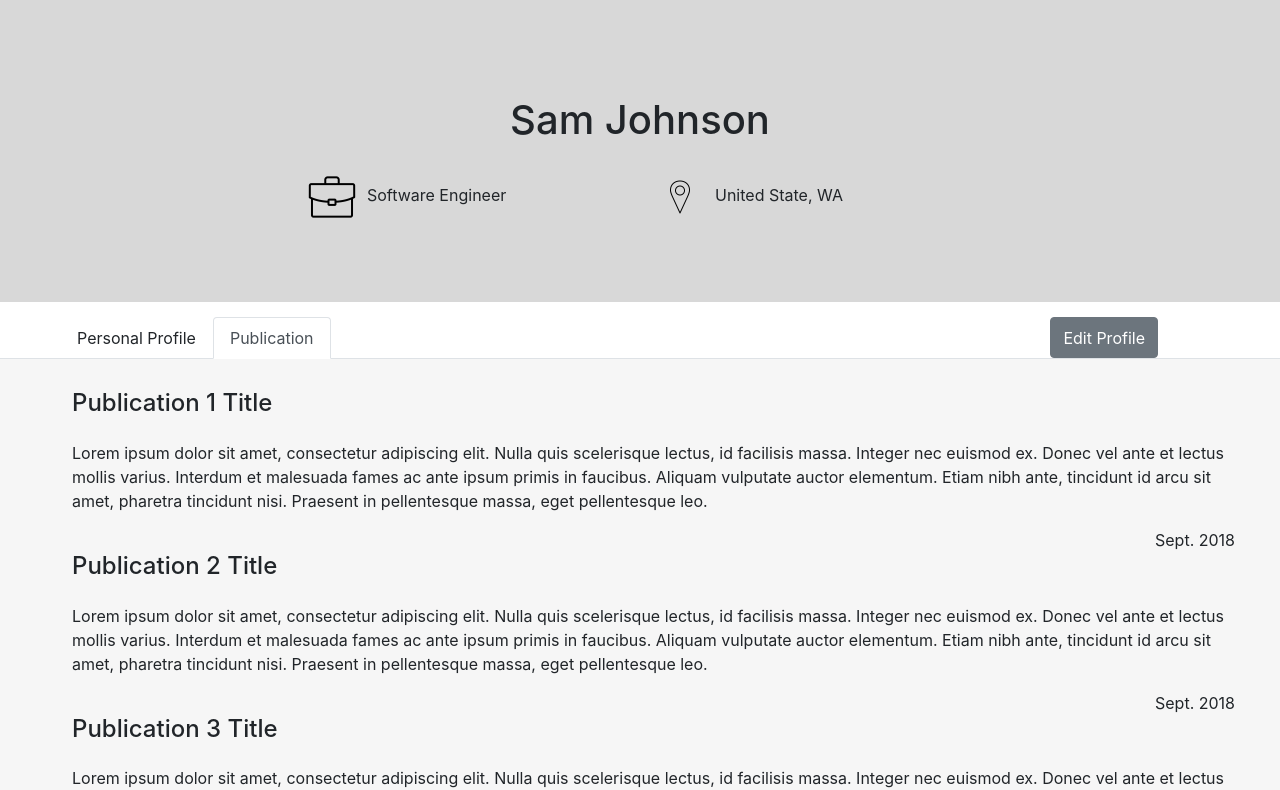
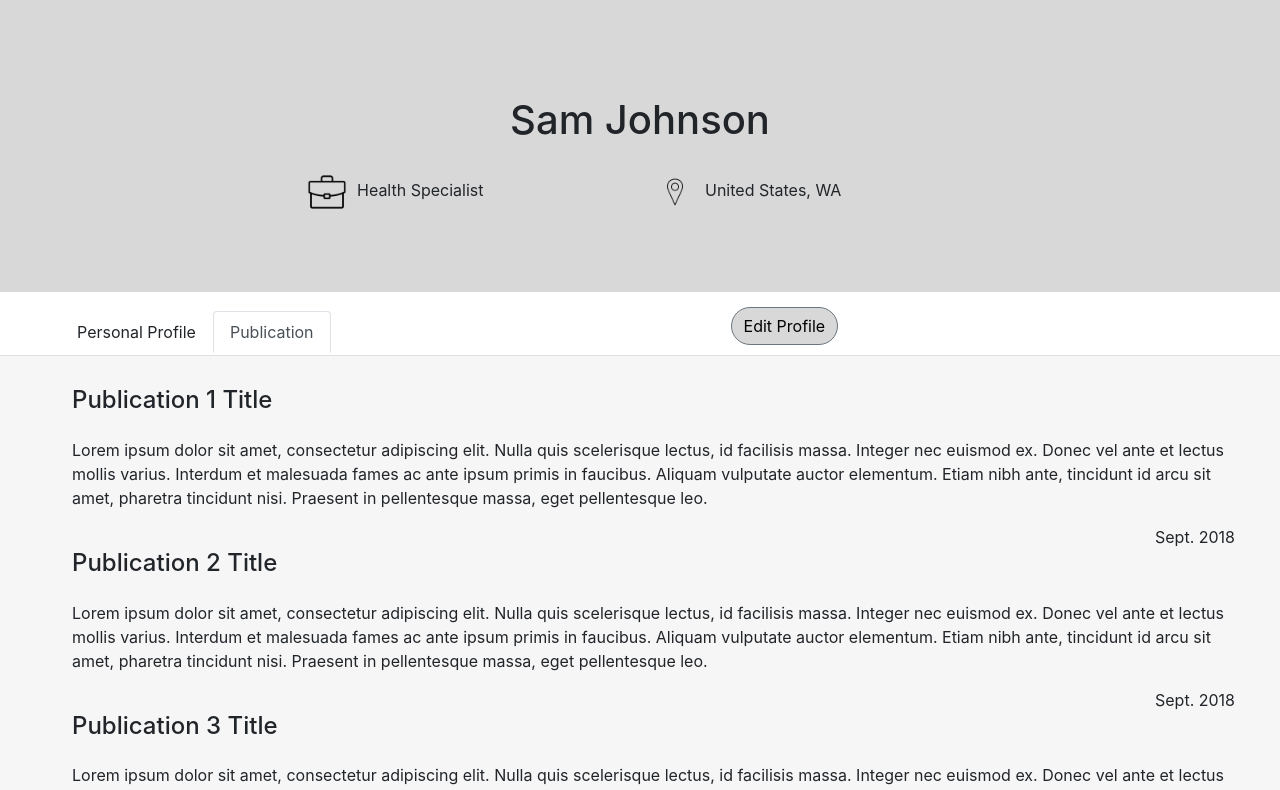
Before and after one commit to uwcapstoneihmeportal/uwcapstoneihmeportal.github.io, a React (Create React App) app in the folder client/: page /profile in a window 1280 px wide. Shown: the top 790 px of the page. Built offline with nearby package versions, Linux system fonts and the light colour scheme.

Commit message:
Add stylistic changes

```diff
--- a/client/package.json
+++ b/client/package.json
@@ -11,6 +11,7 @@
     "react-redux": "^6.0.1",
     "react-router-dom": "^4.3.1",
     "react-scripts": "2.1.8",
+    "react-spinners": "^0.5.3",
     "reactstrap": "^7.1.0",
     "redux": "^4.0.1",
     "redux-logger": "^3.0.6",
--- a/client/src/components/AuthForm.js
+++ b/client/src/components/AuthForm.js
@@ -5,7 +5,7 @@ const ButtonStyle = {
     backgroundColor: '#26a146',
     borderRadius: '25px',
     margin: '0 auto',
-    marginTop: '100px',
+    marginTop: '80px',
     width: '85%'
 }
 
--- a/client/src/views/ProfileView.js
+++ b/client/src/views/ProfileView.js
@@ -9,7 +9,14 @@ const info = {
     textAlign: 'center',
     width: '100%',
 }
-const style = { display: 'block', justifyContent: 'center', alignItems: 'center', width: '..', height: '..'}
+
+const style = {
+    display: 'block',
+    justifyContent: 'center',
+    alignItems: 'center',
+    width: '..',
+    height: '..'
+}
 
 class ProfileView extends Component {
     constructor(props) {
@@ -32,38 +39,38 @@ class ProfileView extends Component {
     render() {
         return (
             <div>
-                <div style={{backgroundColor:'#D8D8D8'}}>
-                <Container style={{paddingTop: '12vh'}}>
+                <div style={{ backgroundColor: '#D8D8D8' }}>
+                    <Container style={{ paddingTop: '12vh' }}>
                         <Row>
-                            <h1 style={{textAlign: 'center', width: '100%'}}>Sam Johnson</h1>
+                            <h1 style={{ textAlign: 'center', width: '100%' }}>Sam Johnson</h1>
                         </Row>
                     </Container>
-                <Container style={{paddingTop: '20px', paddingBottom:'10vh'}}>
-                    <Row style={{paddingLeft:'20%', paddingRight: '20%'}}>
+                    <Container style={{ paddingTop: '20px', paddingBottom: '10vh' }}>
+                        <Row style={{ paddingLeft: '20%', paddingRight: '20%' }}>
                             <Col>
-                            <img src={jobIcon} alt="test" style={{height:'50px', horizontalAlign: 'middle'}}/>
-                            <span style={{paddingLeft:'10px', fontSize:'2vh'}}>Software Engineer</span>
+                                <img src={jobIcon} alt="test" style={{ height: '40px', horizontalAlign: 'middle' }} />
+                                <span style={{ paddingLeft: '10px', fontSize: '2vh' }}>Health Specialist</span>
                             </Col>
                             <Col >
-                            <img src={locationIcon} alt="test" style={{height:'50px', horizontalAlign: 'middle'}}/>
-                            <span style={{paddingLeft:'10px', fontSize:'2vh'}}>United State, WA</span>
+                                <img src={locationIcon} alt="test" style={{ height: '40px', horizontalAlign: 'middle' }} />
+                                <span style={{ paddingLeft: '10px', fontSize: '2vh' }}>United States, WA</span>
                             </Col>
                         </Row>
                     </Container>
                 </div>
 
 
-            <div style={{paddingTop:'15px'}}>
-                <Nav tabs style={{paddingLeft:'60px'}}>
+                <div style={{ paddingTop: '15px' }}>
+                    <Nav tabs style={{ paddingLeft: '60px', alignItems: 'center' }}>
                         <NavItem>
                             <NavLink
                                 className={classnames({ active: this.state.activeTab === '1' })}
-                        onClick={() => { this.toggle('1');}}
+                                onClick={() => { this.toggle('1'); }}
                             >
                                 Personal Profile
                         </NavLink>
                         </NavItem>
-                    <NavItem style={{paddingRight:'59%'}}>
+                        <NavItem style={{marginRight: '400px'}}>
                             <NavLink
                                 className={classnames({ active: this.state.activeTab === '2' })}
                                 onClick={() => { this.toggle('2'); }}
@@ -72,16 +79,16 @@ class ProfileView extends Component {
                         </NavLink>
                         </NavItem>
 
-                    <Button variant="link " onClick={() => { this.toggle('3'); }}>Edit Profile</Button>
+                        <Button style={{marginBottom: '10px', borderRadius: '25px', backgroundColor: '#D8D8D8', color: 'black'}} variant="link " onClick={() => { this.toggle('3'); }}>Edit Profile</Button>
 
                     </Nav>
-                <TabContent activeTab={this.state.activeTab} style={{paddingLeft:'60px', paddingRight:'60px',backgroundColor:'#F6F6F6'}}>
+                    <TabContent activeTab={this.state.activeTab} style={{ paddingLeft: '60px', paddingRight: '60px', backgroundColor: '#F6F6F6' }}>
                         <TabPane tabId="1" >
                             <Row>
                                 <Col sm="12">
-                            <div style={{paddingLeft:'27px'}}>
-                                <Row style={{paddingTop:'30px'}}>
-                                    <h4 style={{paddingBottom:'15px'}}>Profile</h4>
+                                    <div style={{ paddingLeft: '27px' }}>
+                                        <Row style={{ paddingTop: '30px' }}>
+                                            <h4 style={{ paddingBottom: '15px' }}>Profile</h4>
                                             <text>Lorem ipsum dolor sit amet, consectetur adipiscing elit. Nulla quis scelerisque lectus, id
                                         facilisis massa. Integer nec euismod ex. Donec vel ante et lectus mollis varius. Interdum et
                                         malesuada fames ac ante ipsum primis in faucibus. Aliquam vulputate auctor elementum. Etiam nibh ante,
@@ -92,47 +99,47 @@ class ProfileView extends Component {
                             </Row>
                         </TabPane>
                         <TabPane tabId="2">
-                        <div style={{paddingLeft:'27px'}}>
-                            <Row style={{paddingTop:'30px'}}>
-                                <h4 style={{paddingBottom:'15px'}}>Publication 1 Title</h4>
+                            <div style={{ paddingLeft: '27px' }}>
+                                <Row style={{ paddingTop: '30px' }}>
+                                    <h4 style={{ paddingBottom: '15px' }}>Publication 1 Title</h4>
                                     <text>Lorem ipsum dolor sit amet, consectetur adipiscing elit. Nulla quis scelerisque lectus, id
                                     facilisis massa. Integer nec euismod ex. Donec vel ante et lectus mollis varius. Interdum et
                                     malesuada fames ac ante ipsum primis in faucibus. Aliquam vulputate auctor elementum. Etiam nibh ante,
                                     tincidunt id arcu sit amet, pharetra tincidunt nisi. Praesent in pellentesque massa, eget pellentesque leo.</text>
-                                <text style={{textAlign: 'right', width: '100%', paddingTop:'15px'}} >Sept. 2018</text>
+                                    <text style={{ textAlign: 'right', width: '100%', paddingTop: '15px' }} >Sept. 2018</text>
                                 </Row>
                                 <Row >
-                                <h4 style={{paddingBottom:'15px'}}>Publication 2 Title</h4>
+                                    <h4 style={{ paddingBottom: '15px' }}>Publication 2 Title</h4>
                                     <text>Lorem ipsum dolor sit amet, consectetur adipiscing elit. Nulla quis scelerisque lectus, id
                                     facilisis massa. Integer nec euismod ex. Donec vel ante et lectus mollis varius. Interdum et
                                     malesuada fames ac ante ipsum primis in faucibus. Aliquam vulputate auctor elementum. Etiam nibh ante,
                                     tincidunt id arcu sit amet, pharetra tincidunt nisi. Praesent in pellentesque massa, eget pellentesque leo.</text>
-                                <text style={{textAlign: 'right', width: '100%', paddingTop:'15px'}} >Sept. 2018</text>
+                                    <text style={{ textAlign: 'right', width: '100%', paddingTop: '15px' }} >Sept. 2018</text>
                                 </Row>
                                 <Row >
-                                <h4 style={{paddingBottom:'15px'}}>Publication 3 Title</h4>
+                                    <h4 style={{ paddingBottom: '15px' }}>Publication 3 Title</h4>
                                     <text>Lorem ipsum dolor sit amet, consectetur adipiscing elit. Nulla quis scelerisque lectus, id
                                     facilisis massa. Integer nec euismod ex. Donec vel ante et lectus mollis varius. Interdum et
                                     malesuada fames ac ante ipsum primis in faucibus. Aliquam vulputate auctor elementum. Etiam nibh ante,
                                     tincidunt id arcu sit amet, pharetra tincidunt nisi. Praesent in pellentesque massa, eget pellentesque leo.</text>
-                                <text style={{textAlign: 'right', width: '100%', paddingTop:'15px'}} >Sept. 2018</text>
+                                    <text style={{ textAlign: 'right', width: '100%', paddingTop: '15px' }} >Sept. 2018</text>
                                 </Row>
                                 <Row >
-                                <h4 style={{paddingBottom:'15px'}}>Publication 4 Title</h4>
+                                    <h4 style={{ paddingBottom: '15px' }}>Publication 4 Title</h4>
                                     <text>Lorem ipsum dolor sit amet, consectetur adipiscing elit. Nulla quis scelerisque lectus, id
                                     facilisis massa. Integer nec euismod ex. Donec vel ante et lectus mollis varius. Interdum et
                                     malesuada fames ac ante ipsum primis in faucibus. Aliquam vulputate auctor elementum. Etiam nibh ante,
                                     tincidunt id arcu sit amet, pharetra tincidunt nisi. Praesent in pellentesque massa, eget pellentesque leo.</text>
-                                <text style={{textAlign: 'right', width: '100%', paddingTop:'15px'}} >Sept. 2018</text>
+                                    <text style={{ textAlign: 'right', width: '100%', paddingTop: '15px' }} >Sept. 2018</text>
                                 </Row>
                             </div>
                         </TabPane>
                         <TabPane tabId="3" >
                             <Row>
                                 <Col sm="12">
-                            <div style={{paddingLeft:'27px'}}>
-                                <Row style={{paddingTop:'30px'}}>
-                                    <h4 style={{paddingBottom:'15px'}}>Edit Profile</h4>
+                                    <div style={{ paddingLeft: '27px' }}>
+                                        <Row style={{ paddingTop: '30px' }}>
+                                            <h4 style={{ paddingBottom: '15px' }}>Edit Profile</h4>
                                             <text>Lorem ipsum dolor sit amet, consectetur adipiscing elit. Nulla quis scelerisque lectus, id
                                         facilisis massa. Integer nec euismod ex. Donec vel ante et lectus mollis varius. Interdum et
                                         malesuada fames ac ante ipsum primis in faucibus. Aliquam vulputate auctor elementum. Etiam nibh ante,
--- a/client/src/views/SignInView.js
+++ b/client/src/views/SignInView.js
@@ -1,8 +1,10 @@
 import React, { Component } from 'react';
 import { Container, Row, Col } from 'reactstrap'
 import { AuthForm, AuthButton } from '../components/AuthForm'
+import { withRouter, Redirect } from 'react-router-dom'
 
-import { withRouter, Redirect } from 'react-router-dom'
+import { DotLoader } from 'react-spinners'
+
 
 const imagePath = require('../images/placeholderTwo.jpg')
 
@@ -14,10 +16,17 @@ const imageStyle = {
 }
 
 const H1Style = {
-    marginTop: '100px',
+    marginTop: '80px',
     textAlign: 'center',
     fontSize: '32px',
     fontWeight: 'bold'
+}
+
+const loadingStyle = {
+    display: 'block',
+    margin: '0 auto',
+    marginTop: '10px',
+    marginBottom: '0'
 }
 
 class SignInView extends Component {
@@ -26,15 +35,21 @@ class SignInView extends Component {
         this.state = {
             navigate: false,
             referrer: null,
+            loading: false
         };
     }
 
     handleClick = () => {
-        this.setState({referrer: '/profile'});
+        this.setState({ loading: true })
+
+        setTimeout(() => {
+            this.setState({ referrer: '/profile' })
+            this.setState({ loading: false })
+        }, 2 * 1000)
     }
 
     render() {
-        const {referrer} = this.state;
+        const { referrer } = this.state;
         if (referrer) return <Redirect to={referrer} />;
 
         return (
@@ -45,11 +60,14 @@ class SignInView extends Component {
                             style={imageStyle} />
                     </Col>
                     <Col sm="6" >
+                        <img src={require("../images/ihme_logo.png")} alt="IHME logo" style={{ paddingTop: '10px', height: '80px' }} />
+
                         <h1 style={H1Style}>Sign in</h1>
-                        <form style={{ }}>
+                        <form style={{}}>
                             <AuthForm labelText="Email" />
                             <AuthForm type="password" labelText="Password" />
-                            <AuthButton labelText="Sign in" onClick={this.handleClick}/>
+                            <DotLoader loading={this.state.loading} color="#26a146" css={loadingStyle} />
+                            <AuthButton labelText="Sign in" onClick={this.handleClick} />
                         </form>
                     </Col>
                 </Row>
```
Also changed, not shown: client/src/images/ihme_logo.png (added), 1 other file (tests, documents, lock files or other folders). Lines whose indentation alone changed are shown as unchanged.
